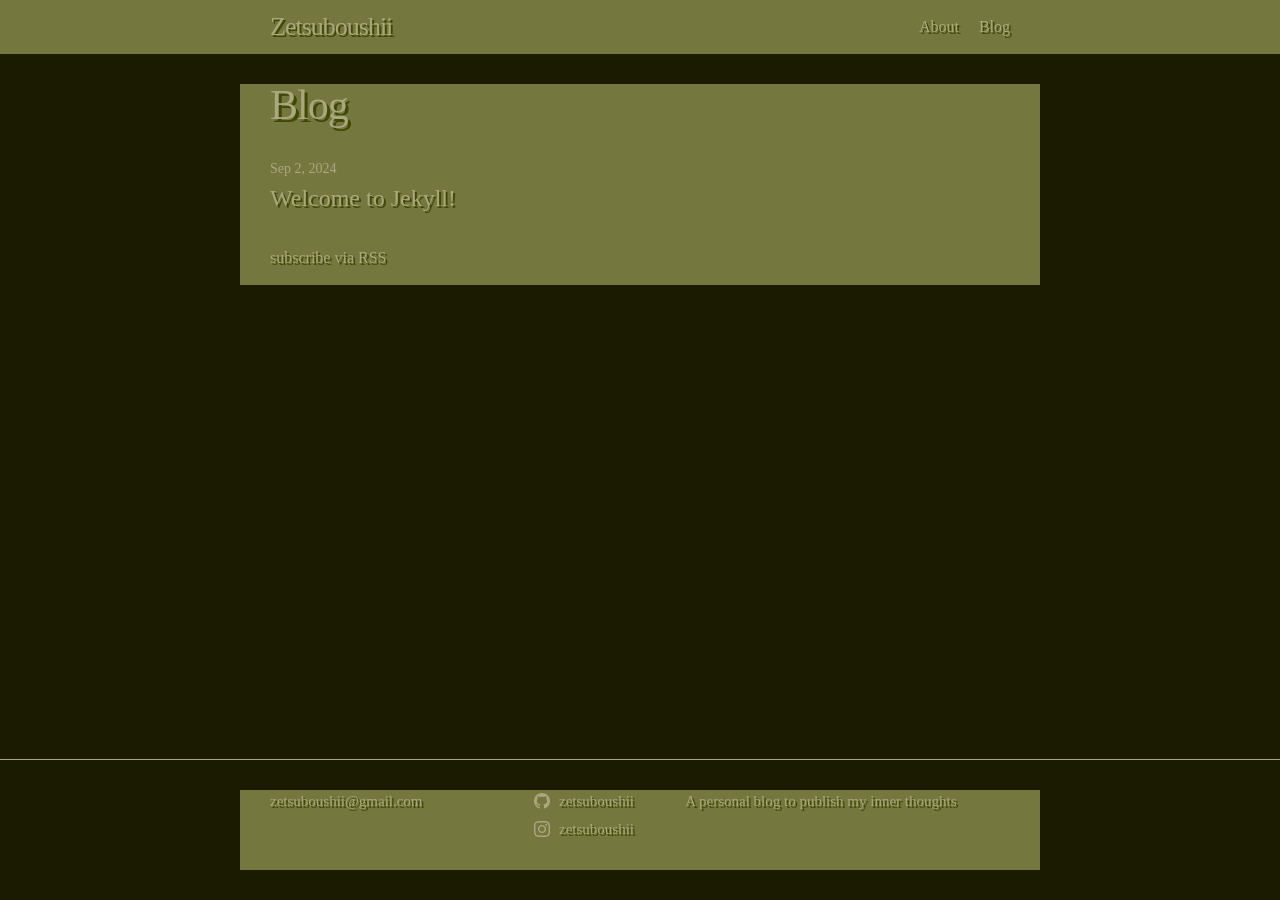
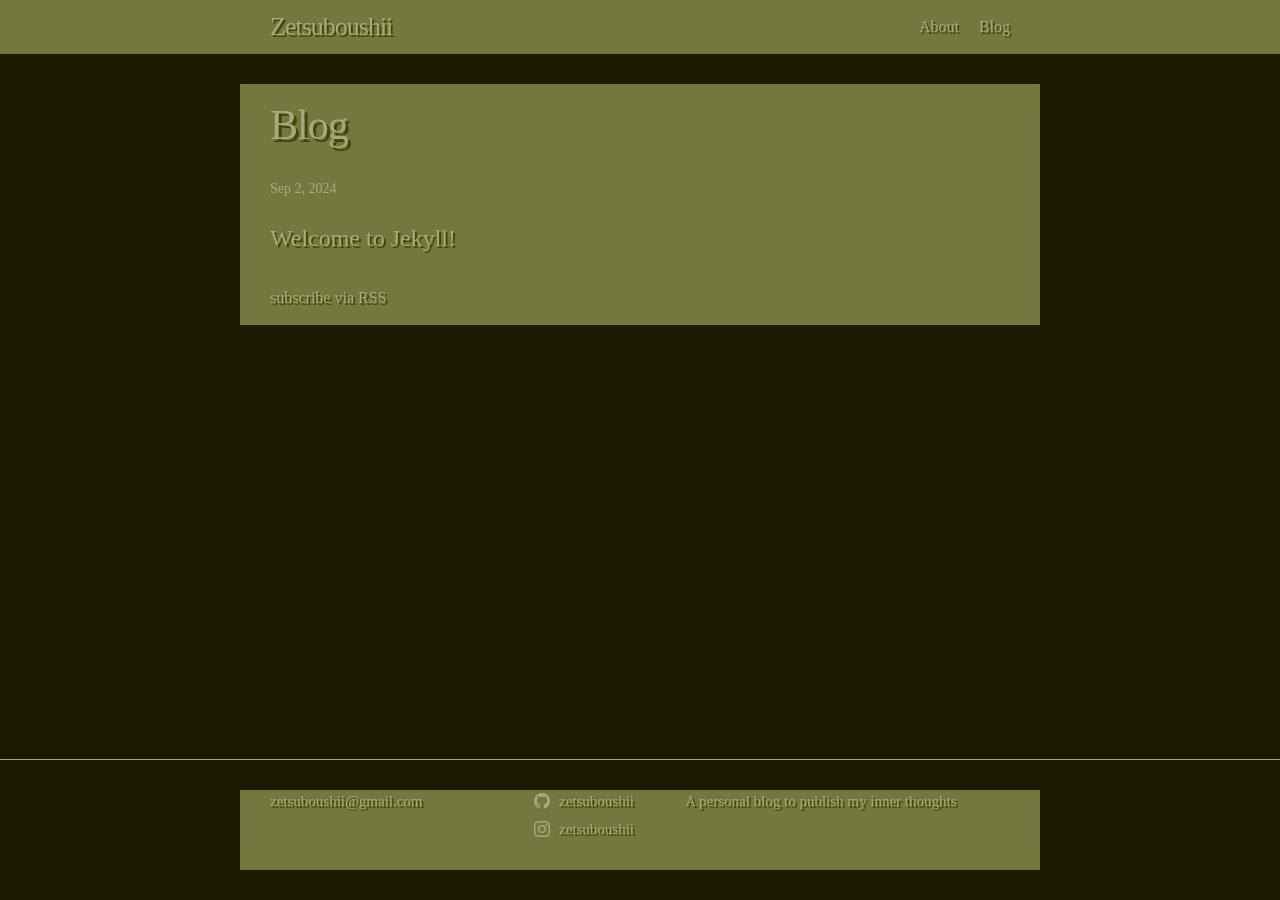
Before and after one commit to Zetsuboushii/zetsuNET, a Jekyll site: the page built from blog.md, in a window 1280 px wide. Built offline with Jekyll 4.4.1, drawn with Linux system fonts in a browser that asks for light colours; some web fonts are replaced.

Commit message:
changed css

```diff
--- a/_sass/minima/_base.scss
+++ b/_sass/minima/_base.scss
@@ -29,10 +29,15 @@ body {
 
 h1, h2, h3, h4, h5, h6 {
   text-shadow: 3px 3px 0px $text-shadow-color;
+  padding-top: 20px;
 }
 
 p, a {
   text-shadow: 2px 2px 0px $text-shadow-color;
+}
+
+p {
+  text-align: justify;
 }
 
 /**
@@ -258,3 +263,44 @@ table {
     border: 1px solid $grey-color-light;
   }
 }
+
+.text-wrap {
+  max-width: 600px;
+  margin: 20px auto;
+  padding-top: $spacing-unit;
+  padding-bottom: $spacing-unit;
+}
+
+.text-wrap img {
+  float: left;
+  margin-right: 20px;
+  width: 200px; /* oder jede gewünschte Breite */
+  height: auto;
+}
+
+.text-wrap p {
+  overflow: hidden;
+}
+
+.filters {
+  margin-bottom: 20px;
+}
+
+.filters label {
+  margin-right: 10px;
+}
+
+.filters select {
+  margin-right: 20px;
+  padding: 5px;
+}
+
+.post-item {
+  margin-bottom: 20px;
+  padding: 10px;
+  border-bottom: 1px solid #ccc;
+}
+
+.post-item h2 {
+  margin-top: 0;
+}
```
